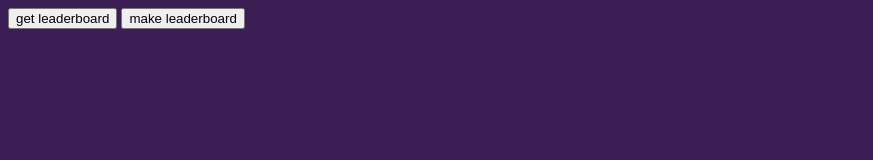
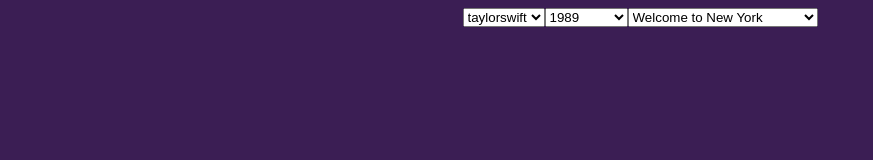
Before and after one commit to Kolin63/swiftguesser, a website: page leaderboard/index.html in a window 1280 px wide. Shown: the whole page, without its empty margins (0-873 px from the left). Drawn offline with Linux system fonts and the light colour scheme; no server answers.

Commit message:
Leaderboard Song Selection GUI

```diff
--- a/leaderboard/index.html
+++ b/leaderboard/index.html
@@ -6,8 +6,11 @@
 </head>
 <body>
 
-    <button id="getleaderboard">get leaderboard</button>
-    <button id="makeleaderboard">make leaderboard</button>
+    <div class="flex-container">
+        <select id="select-artist"></select>
+        <select id="select-album"></select>
+        <select id="select-song"></select>
+    </div>
 
 </body>
 <script src="main.js"></script>
--- a/leaderboard/main.js
+++ b/leaderboard/main.js
@@ -5,15 +5,50 @@
 async function init() {
     weightData = await getWeight();
     fetchLeaderboard()
+    buildSelectionBar();
 }
 
-document.getElementById('getleaderboard').addEventListener('click', function() {
-    console.log(leaderboardData);
-});
+const artistSelect = document.getElementById('select-artist');
+const albumSelect = document.getElementById('select-album');
+const songSelect = document.getElementById('select-song');
+// artistSelect.addEventListener('change', artistSelectChange());
+// albumSelect.addEventListener('change', albumSelectChange());
+// songSelect.addEventListener('change', songSelectChange());
+artistSelect.onchange = (event) => {artistSelectChange()};
+albumSelect.onchange = (event) => {albumSelectChange()};
+songSelect.onchange = (event) => {};
 
-document.getElementById('makeleaderboard').addEventListener('click', function() {
-    makeLeaderboardJSON();
-});
+function buildSelectionBar() {
+    artistSelect.innerHTML = '';
+    for (artist in weightData) {
+        // Create a new object for the artist
+        const artistOption = document.createElement("option");
+        artistOption.textContent = artist;
+        artistSelect.appendChild(artistOption);
+    }
+    artistSelectChange();
+}
+
+function artistSelectChange() {
+    albumSelect.innerHTML = '';
+    for (album in weightData[artistSelect.value]) {
+        // Create a new object for the album
+        const albumOption = document.createElement("option");
+        albumOption.textContent = album;
+        albumSelect.appendChild(albumOption);
+    }
+    albumSelectChange();
+}
+
+function albumSelectChange() {
+    songSelect.innerHTML = '';
+    for (song in weightData[artistSelect.value][albumSelect.value].songs) {
+        // Create a new object for the song
+        const songOption = document.createElement("option");
+        songOption.textContent = weightData[artistSelect.value][albumSelect.value].songs[song];
+        songSelect.appendChild(songOption);
+    }
+}
 
 // This function is here for developer purposes
 function makeLeaderboardJSON() {
--- a/play/main.js
+++ b/play/main.js
@@ -92,11 +92,12 @@
 
             if (boxSong == randomSongName) {
                 alert("Correct, the song was " + randomSongName + "\nPoints: " + points);
+                window.location.href = '/leaderboard';
             }
             else {
                 alert("Incorrect! The correct song was " + randomSongName);
+                location.reload();
             }
-            location.reload();
         });
     });
 });
```
